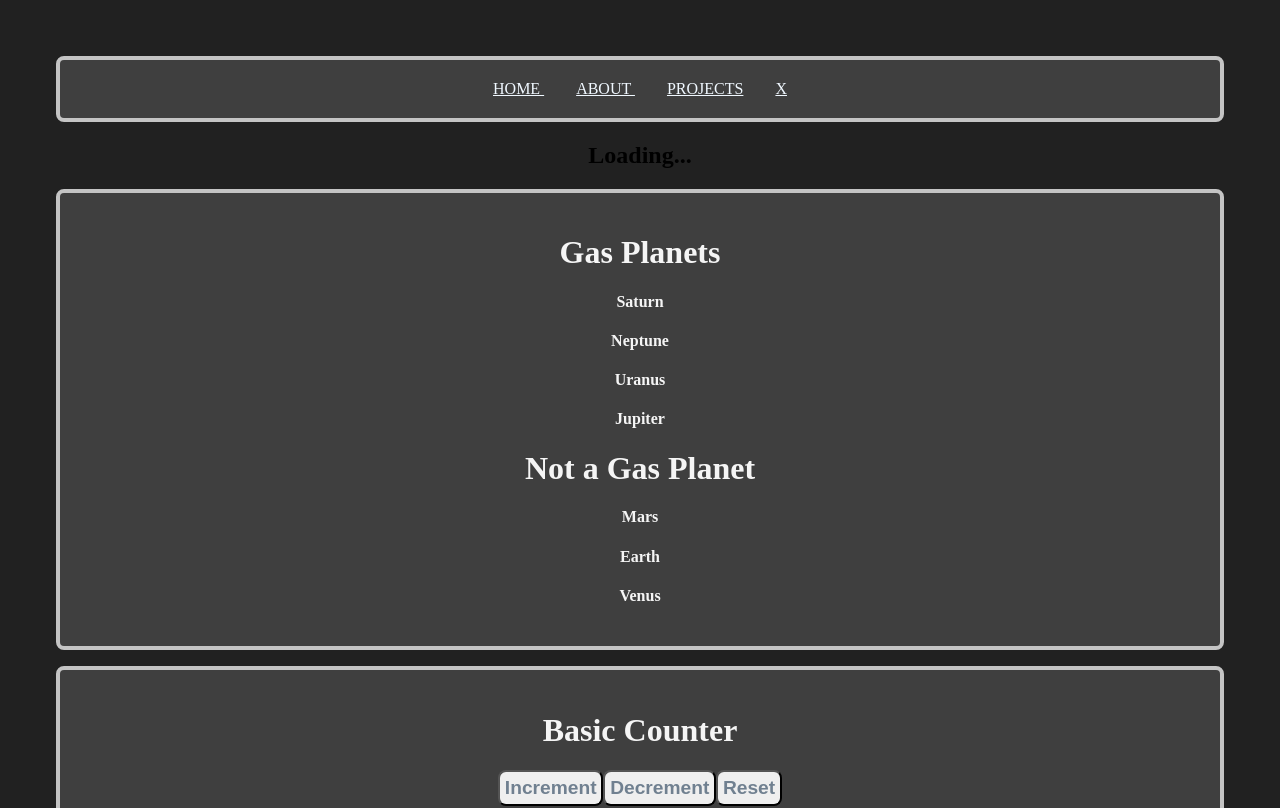
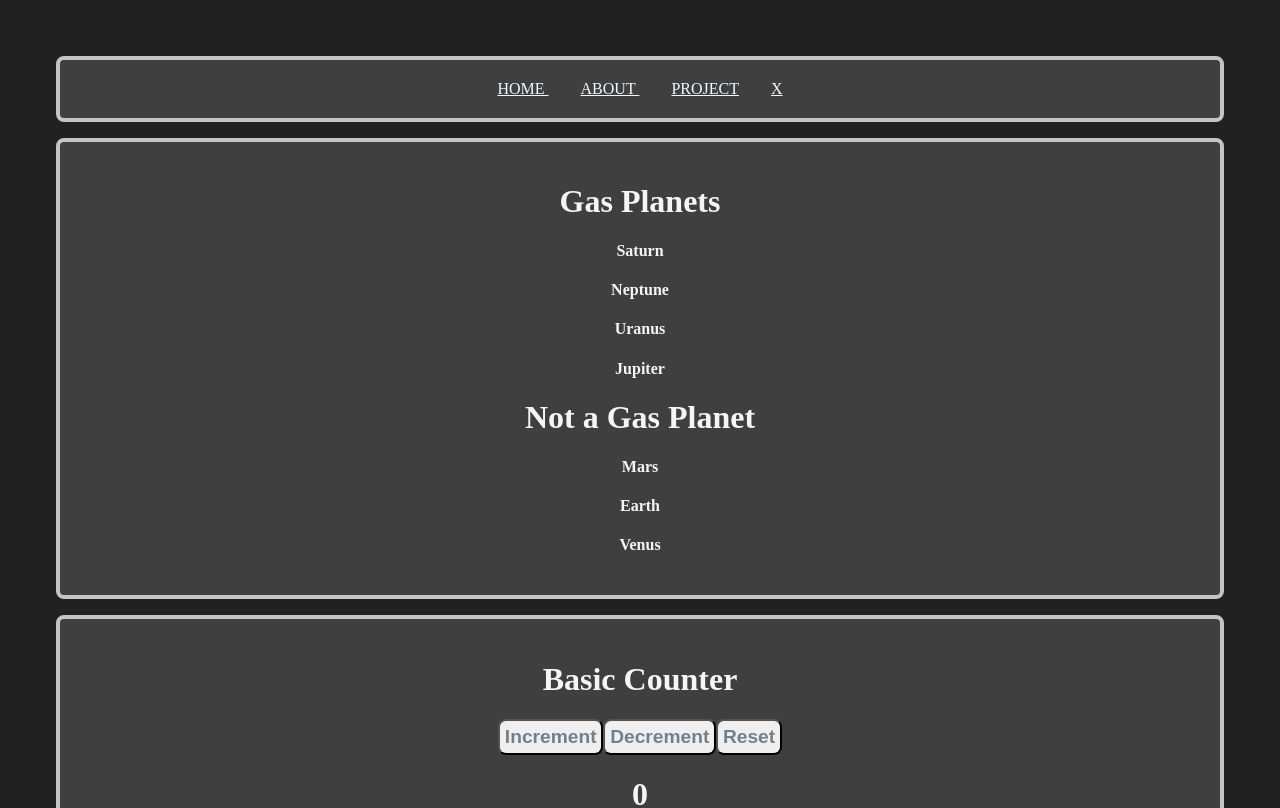
Before and after one commit to Minahil-Muhammad-Moiz/react-practice, a React (Vite) app: page /Projects in a window 1280 px wide. Shown: the top 808 px of the page. Built offline with nearby package versions, Linux system fonts and the light colour scheme; no server answers.

Commit message:
error handling

```diff
--- a/src/App.css
+++ b/src/App.css
@@ -7,6 +7,8 @@
 
 body{
   background-color: #212121;
+  color: whitesmoke;
+
 }
 
 .Card{
--- a/src/App.jsx
+++ b/src/App.jsx
@@ -8,7 +8,7 @@ import Navbar from './Components/Navbar'
 import { Route, BrowserRouter as Router, Routes } from 'react-router-dom'
 import Home from './Pages/Home'
 import About from './Pages/About'
-import Projects from './Pages/Projects'
+import Project from './Pages/Project'
 
 function App() {
 
@@ -19,7 +19,7 @@ function App() {
       <Routes>
           <Route path="Home" element={<Home />} />
           <Route path="About" element={<About />} />
-          <Route path="Projects" element={<Projects />} />
+          <Route path="Project" element={<Project />} />
         </Routes>
     </Router>
     <div className='Card'>
--- a/src/Components/Navbar.jsx
+++ b/src/Components/Navbar.jsx
@@ -1,12 +1,12 @@
 import { Link } from "react-router-dom";
-import App from "../App";
+// import App from "../App";
 
 const Navbar = () => {
   return (
     <div className='Card links'>
         <Link to="/Home">HOME </Link>
         <Link to="./About">ABOUT </Link>
-        <Link to="./Projects">PROJECTS</Link>
+        <Link to="./Project">PROJECT</Link>
         <Link to='/'>X</Link>
     </div>
   );
--- a/src/Pages/Projects.jsx
+++ b/src/Pages/Project.jsx
@@ -1,27 +1,23 @@
 import { useQuery } from "@tanstack/react-query"
 import Axios from "axios"
 
-const Projects = () => {
+const Project = () => {
   const {data, isLoading, isError, refetch} = useQuery({
     queryKey: ['cat'],
     queryFn: async () => {
     return await Axios.get('https://catfact.ninja/fact').then((res)=>res.data)
   }})
 
-  if (isError){
-    return <h2>Sorry, there's an Error</h2>
-  }
 
-  if (isLoading){
-    return <h2>Loading...</h2>
-  }
   return (
     <div className='Card'>
       <h1>Generate CatFact</h1>
+      {isLoading && 'Loading...'}
+      {isError && `Oops! Something went wrong.`}
       <p>{data?.fact}</p>
       <button onClick={refetch}>New Fact</button>
     </div>
   )
 }
 
-export default Projects
+export default Project
```
